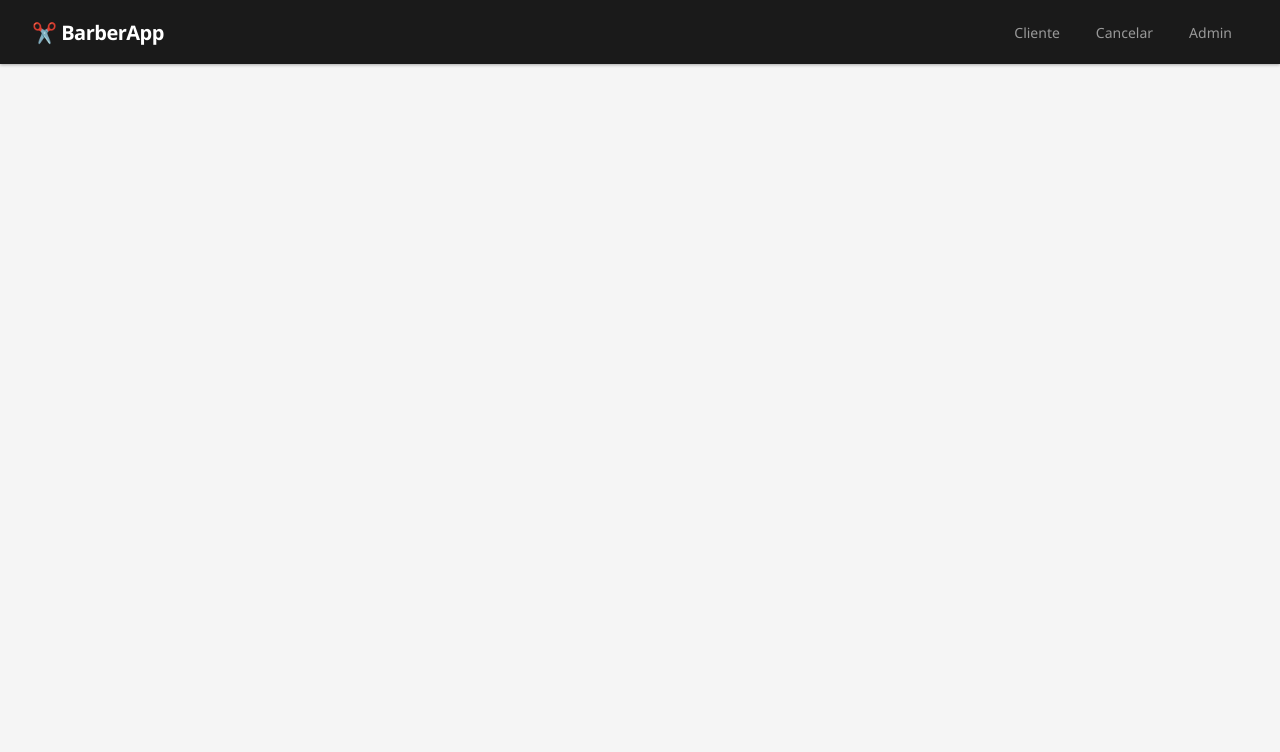
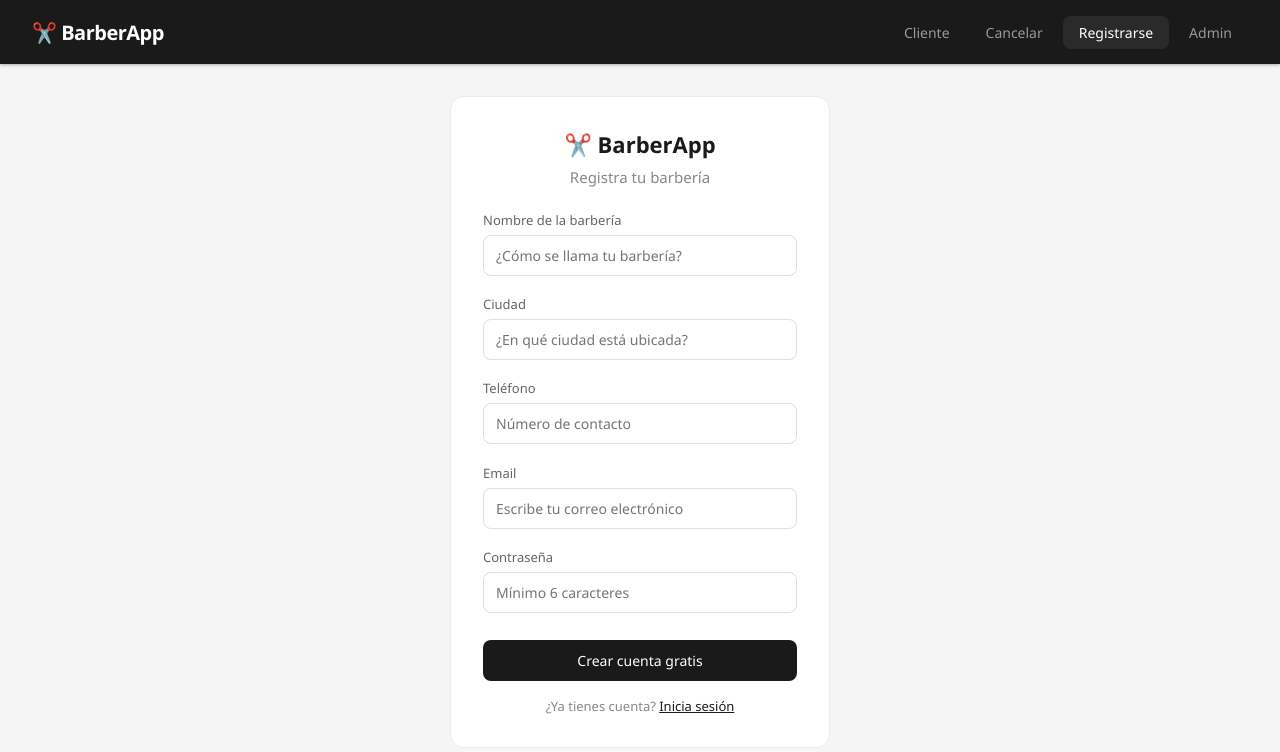
Before and after one commit to Kevinchicaiza96/barberia-turnos, a React (Vite) app: page /registro in a window 1280 px wide. Shown: the top 752 px of the page. Built offline with nearby package versions, Linux system fonts and the light colour scheme; no server answers; the database is empty.

Commit message:
registro de nuevas barberias

```diff
--- a/src/App.jsx
+++ b/src/App.jsx
@@ -5,6 +5,7 @@ import { onAuthStateChanged, signOut } from 'firebase/auth'
 import { db, auth } from './firebase'
 import Cliente from './pages/Cliente'
 import Agenda from './pages/Agenda'
+import Registro from './pages/Registro'
 import Equipo from './pages/Equipo'
 import Historial from './pages/Historial'
 import Asistente from './pages/Asistente'
@@ -63,6 +64,7 @@ function App() {
           <div className={`nav-links ${menuAbierto ? 'nav-open' : ''}`}>
             <NavLink to="/" onClick={() => setMenuAbierto(false)}>Cliente</NavLink>
             <NavLink to="/cancelar" onClick={() => setMenuAbierto(false)}>Cancelar</NavLink>
+            <NavLink to="/registro" onClick={() => setMenuAbierto(false)}>Registrarse</NavLink>
             {usuario && <>
               <NavLink to="/agenda" onClick={() => setMenuAbierto(false)}>Agenda</NavLink>
               <NavLink to="/equipo" onClick={() => setMenuAbierto(false)}>Equipo</NavLink>
@@ -87,6 +89,7 @@ function App() {
             <Route path="/historial" element={usuario ? <Historial turnos={turnos} /> : <Login />} />
             <Route path="/ingresos" element={usuario ? <Ingresos turnos={turnos} /> : <Login />} />
             <Route path="/asistente" element={usuario ? <Asistente /> : <Login />} />
+            <Route path="/registro" element={<Registro />} />
           </Routes>
         </main>
       </div>
--- /dev/null
+++ b/src/pages/Registro.jsx
@@ -0,0 +1,145 @@
+import { useState } from 'react'
+import { createUserWithEmailAndPassword } from 'firebase/auth'
+import { doc, setDoc } from 'firebase/firestore'
+import { auth, db } from '../firebase'
+
+function Registro() {
+  const [nombre, setNombre] = useState('')
+  const [email, setEmail] = useState('')
+  const [password, setPassword] = useState('')
+  const [telefono, setTelefono] = useState('')
+  const [ciudad, setCiudad] = useState('')
+  const [error, setError] = useState('')
+  const [cargando, setCargando] = useState(false)
+  const [listo, setListo] = useState(false)
+
+  async function registrar() {
+    if (!nombre || !email || !password || !telefono || !ciudad) {
+      setError('Por favor completa todos los campos')
+      return
+    }
+    if (password.length < 6) {
+      setError('La contraseña debe tener al menos 6 caracteres')
+      return
+    }
+    setCargando(true)
+    setError('')
+
+    try {
+      const credencial = await createUserWithEmailAndPassword(auth, email, password)
+      const uid = credencial.user.uid
+
+      await setDoc(doc(db, 'barberias', uid), {
+        nombre,
+        email,
+        telefono,
+        ciudad,
+        plan: 'basico',
+        activa: true,
+        admin_uid: uid,
+        fechaRegistro: new Date().toISOString(),
+      })
+
+      setListo(true)
+    } catch (e) {
+      if (e.code === 'auth/email-already-in-use') {
+        setError('Ese email ya está registrado')
+      } else if (e.code === 'auth/invalid-email') {
+        setError('El email no es válido')
+      } else {
+        setError('Hubo un error al registrarse. Intenta de nuevo.')
+      }
+    }
+
+    setCargando(false)
+  }
+
+  if (listo) {
+    return (
+      <div className="login-container">
+        <div className="login-card">
+          <div className="confirm-icon" style={{ margin: '0 auto 1rem' }}>✓</div>
+          <h2 style={{ textAlign: 'center', marginBottom: '0.5rem' }}>¡Barbería registrada!</h2>
+          <p style={{ textAlign: 'center', color: '#888', fontSize: '14px' }}>
+            Tu cuenta ha sido creada exitosamente. Ya puedes empezar a gestionar tus turnos.
+          </p>
+          <a href="/" className="btn-primary" style={{ display: 'block', textAlign: 'center', marginTop: '1.5rem', textDecoration: 'none' }}>
+            Ir a la app
+          </a>
+        </div>
+      </div>
+    )
+  }
+
+  return (
+    <div className="login-container">
+      <div className="login-card">
+        <div className="login-brand">✂️ BarberApp</div>
+        <h2 className="login-title">Registra tu barbería</h2>
+
+        <div className="form-group">
+          <label>Nombre de la barbería</label>
+          <input
+            type="text"
+            placeholder="¿Cómo se llama tu barbería?"
+            value={nombre}
+            onChange={e => setNombre(e.target.value)}
+          />
+        </div>
+
+        <div className="form-group">
+          <label>Ciudad</label>
+          <input
+            type="text"
+            placeholder="¿En qué ciudad está ubicada?"
+            value={ciudad}
+            onChange={e => setCiudad(e.target.value)}
+          />
+        </div>
+
+        <div className="form-group">
+          <label>Teléfono</label>
+          <input
+            type="tel"
+            placeholder="Número de contacto"
+            value={telefono}
+            onChange={e => setTelefono(e.target.value)}
+          />
+        </div>
+
+        <div className="form-group">
+          <label>Email</label>
+          <input
+            type="email"
+            placeholder="Escribe tu correo electrónico"
+            value={email}
+            onChange={e => setEmail(e.target.value)}
+          />
+        </div>
+
+        <div className="form-group">
+          <label>Contraseña</label>
+          <input
+            type="password"
+            placeholder="Mínimo 6 caracteres"
+            value={password}
+            onChange={e => setPassword(e.target.value)}
+            onKeyDown={e => e.key === 'Enter' && registrar()}
+          />
+        </div>
+
+        {error && <p className="login-error">{error}</p>}
+
+        <button className="btn-primary" onClick={registrar} disabled={cargando}>
+          {cargando ? 'Registrando...' : 'Crear cuenta gratis'}
+        </button>
+
+        <p style={{ textAlign: 'center', fontSize: '13px', color: '#888', marginTop: '1rem' }}>
+          ¿Ya tienes cuenta? <a href="/admin" style={{ color: '#1a1a1a', fontWeight: 500 }}>Inicia sesión</a>
+        </p>
+      </div>
+    </div>
+  )
+}
+
+export default Registro
```
